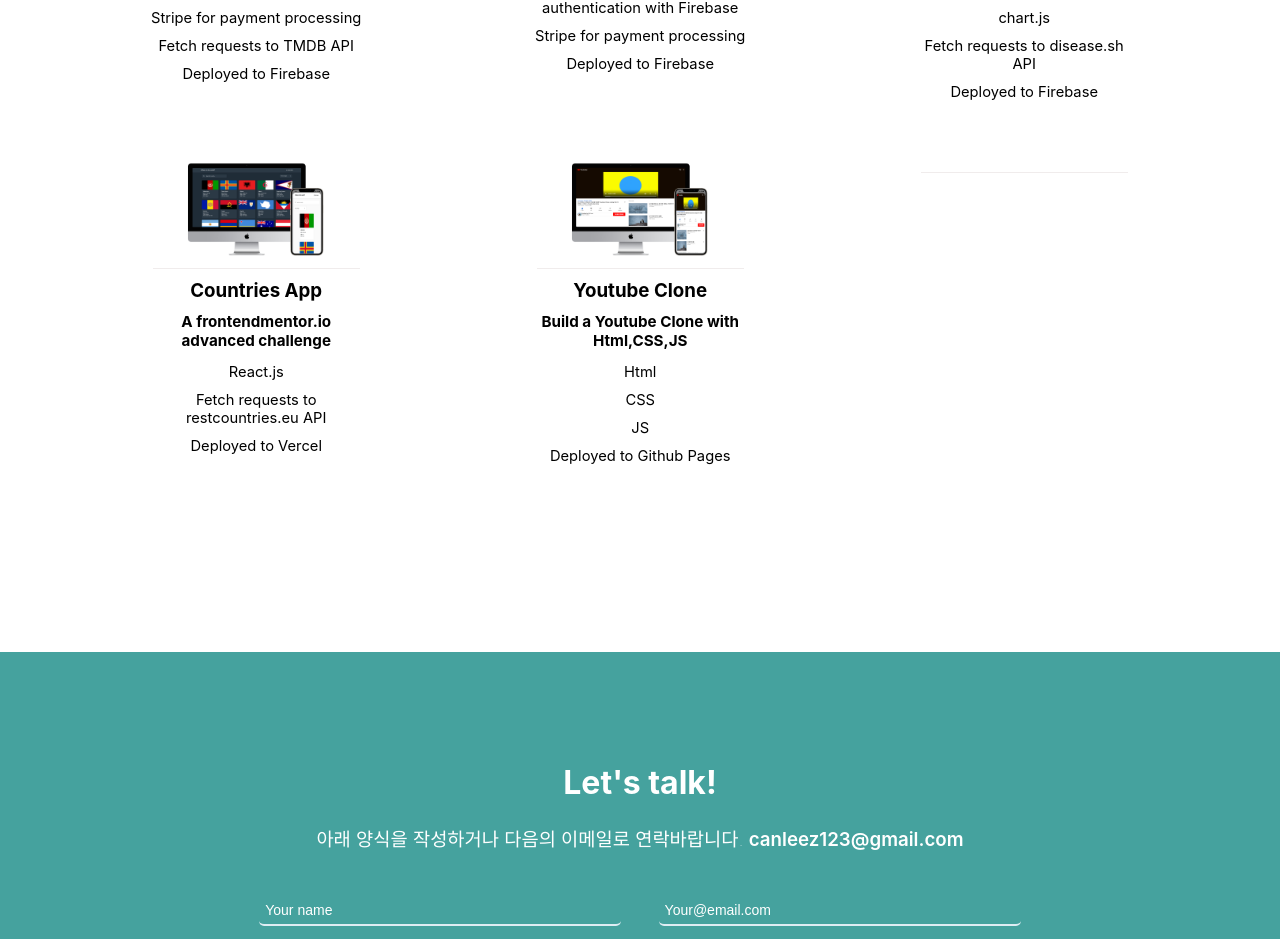
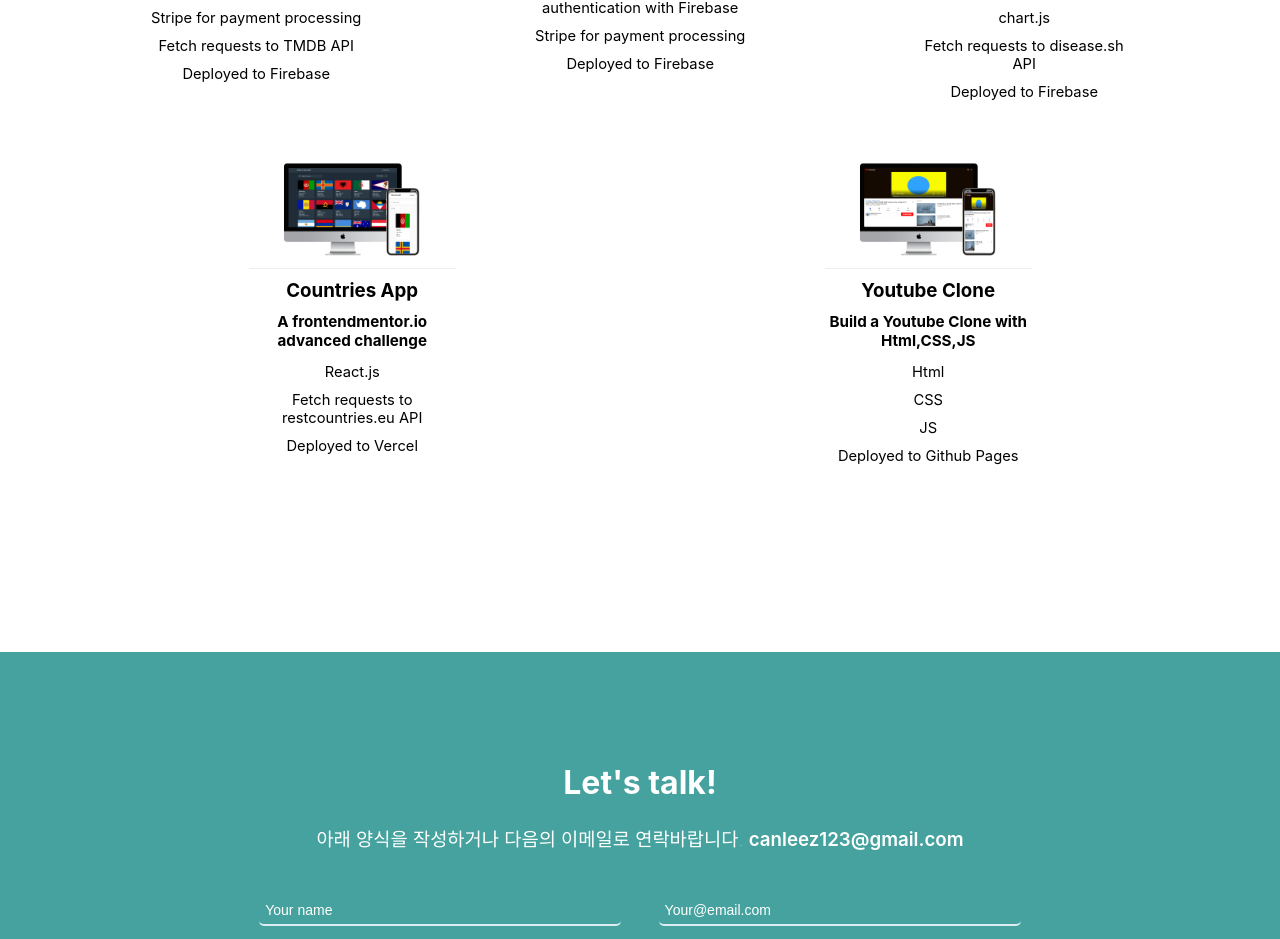
Before and after one commit to ceylon85/web-portfolio, a React (Create React App) app: page / in a window 1280 px wide. Shown: the part 2148-3087 px from the top of the page. Built offline with nearby package versions, Linux system fonts and the light colour scheme.

Commit message:
Portfolio

```diff
--- a/src/Project.js
+++ b/src/Project.js
@@ -105,18 +105,7 @@ function Project() {
             />
           </Zoom>
         </div>
-        <div className="projectCard__container">
-          <Zoom>
-            <ProjectCard
-              title=""
-              img={""}
-              link=""
-              github=""
-              subtitle=""
-              details={[]}
-            />
-          </Zoom>
-        </div>
+
       </div>
     </div>
   );
```
